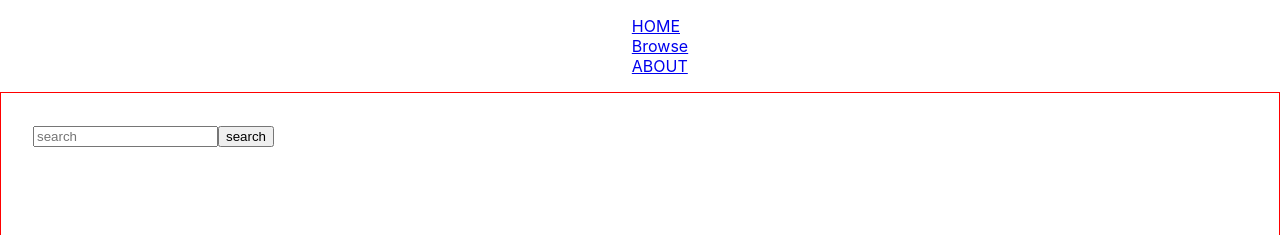
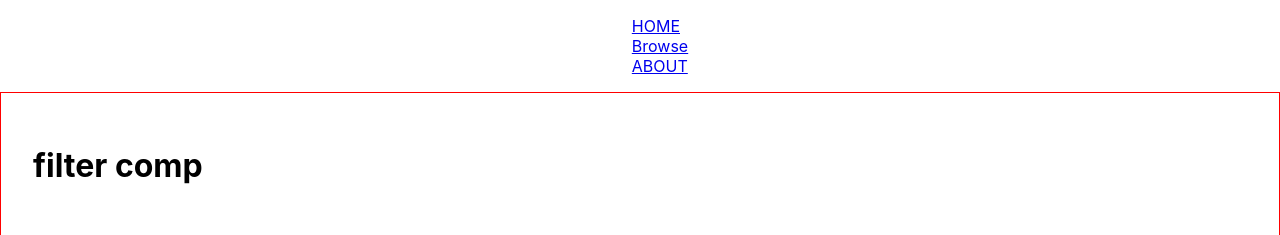
Before and after one commit to jordanbae/grimoire-of-rick-and-morty, a Next.js app: page /browse in a window 1280 px wide. Shown: the top 235 px of the page. Built offline with nearby package versions, Linux system fonts and the light colour scheme.

Commit message:
push for testing

```diff
--- a/components/Filter.js
+++ b/components/Filter.js
@@ -4,15 +4,11 @@ import tempchar from "../public/tempchar.json";
 
 export default function Filter(props) {
 
-    // const [query, setQuery] = useState('')
-    // console.log(query)
-    // console.log('this is in filter', props.bQuery)
 
   return (
     <>
       <div className="browse-filter">
-        <input type='text' className="input-search" placeholder="search" onChange={(e) => props.setBQuery()}></input>
-        <button>search</button>
+        <h1>filter comp</h1>
       </div>
     </>
   );
```
